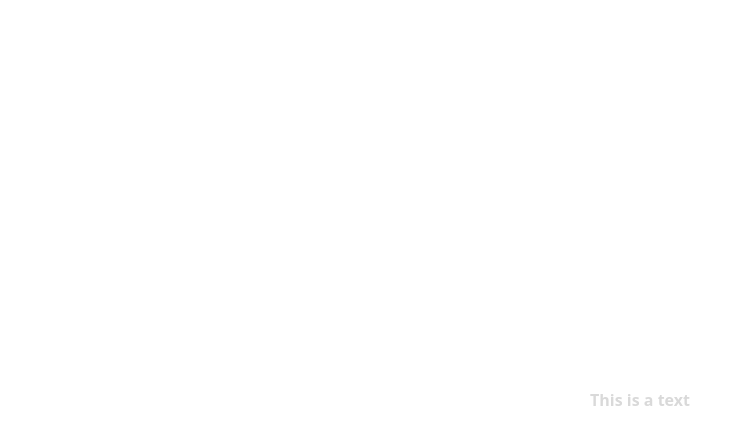
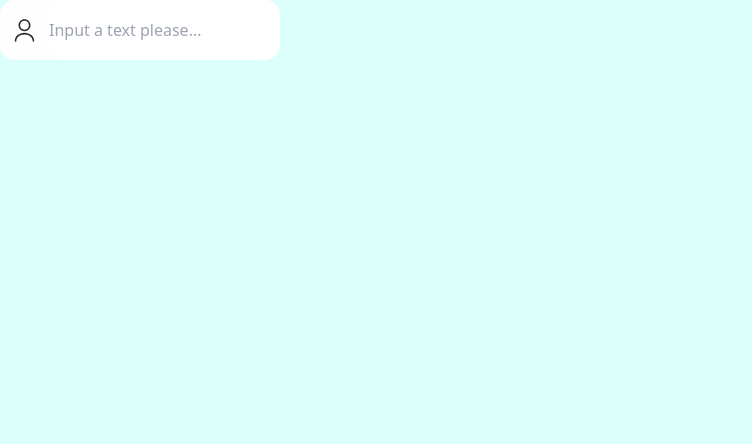
Before and after one commit to TheX-ByAaron/emerald-react, a React (Create React App) app: page / in a window 1280 px wide. Shown: the top 444 px of the page, without its empty margins (0-752 px from the left). Built offline with nearby package versions, Linux system fonts and the light colour scheme.

Commit message:
add: normal input

```diff
--- /dev/null
+++ b/src/components/Input.jsx
@@ -0,0 +1,38 @@
+
+
+const Input = (props) => {
+
+    let icon;
+    let bg;
+
+    if(props.icon){
+        icon = <img src={props.icon} alt="icon" className="h-[25px] mr-3"/>
+    }else{
+        icon = <div></div>
+    }
+
+    if(props.disabled){
+        bg = `bg-disabled`
+    }else{
+        bg = `bg-primary-screen`
+    }
+
+    return (
+        <div className={`h-[60px] px-3
+        inline-flex flex-row items-center rounded-lg ${bg} ${props.EmeraldStyle}`}>
+
+            {icon}
+            <input
+                disabled={props.disabled}
+                type={props.type}
+                name={props.name}
+                value={props.value}
+                placeholder={props.placeholder}
+                onChange={event => props.onValueChange(event)}
+                className="h-full outline-none disabled:bg-disabled
+                disabled:placeholder:text-disabled-dark rounded-lg"/>
+        </div>
+    )
+}
+
+export default Input;
--- a/src/pages/Home.jsx
+++ b/src/pages/Home.jsx
@@ -1,19 +1,23 @@
-import {TextButton} from "../components/Button";
-import Icon from "../assets/icons/musicnote.svg"
+import { useState } from "react";
+import Input from "../components/Input";
+import Icon from "../assets/icons/user.svg";
 
 const Home = ()=>{
 
-    function handleOnClick(){
-        window.alert('this is a click')
-    }
+    const [value, setValue] = useState("");
 
     return (
-        <div className="w-full h-screen grid content-center justify-items-center">
-            <TextButton
-                isDisabled={true}
-                text="This is a text"
+        <div className="w-full h-screen bg-primary-surface">
+            <Input
+                EmeraldStyle="w-1/5"
                 icon={Icon}
-                onClick={handleOnClick} />
+                disabled={false}
+                type="text"
+                placeholder="Input a text please..."
+                value={value}
+                onValueChange={(event) => {
+                    setValue(event.target.value);
+                }}/>
         </div>
     )
 }
```
Also changed, not shown: src/assets/icons/user.svg (added).
